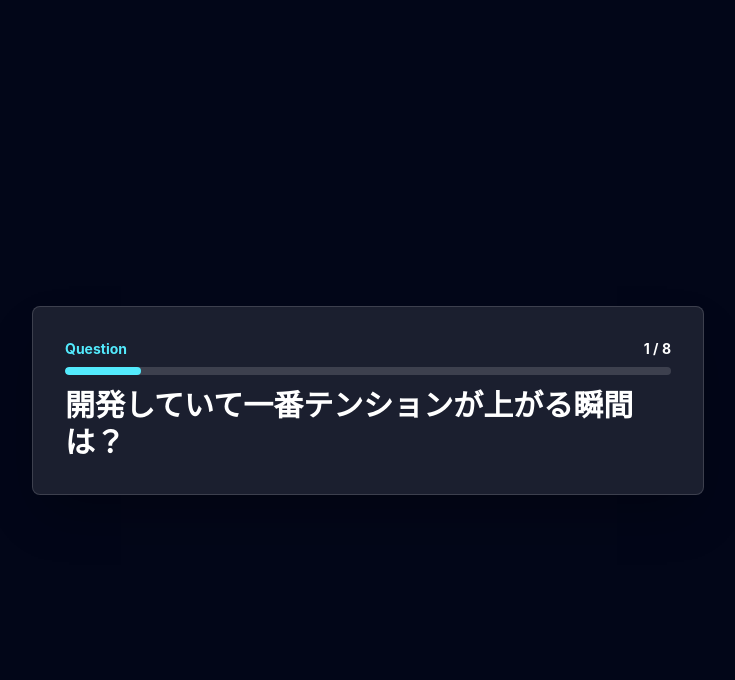
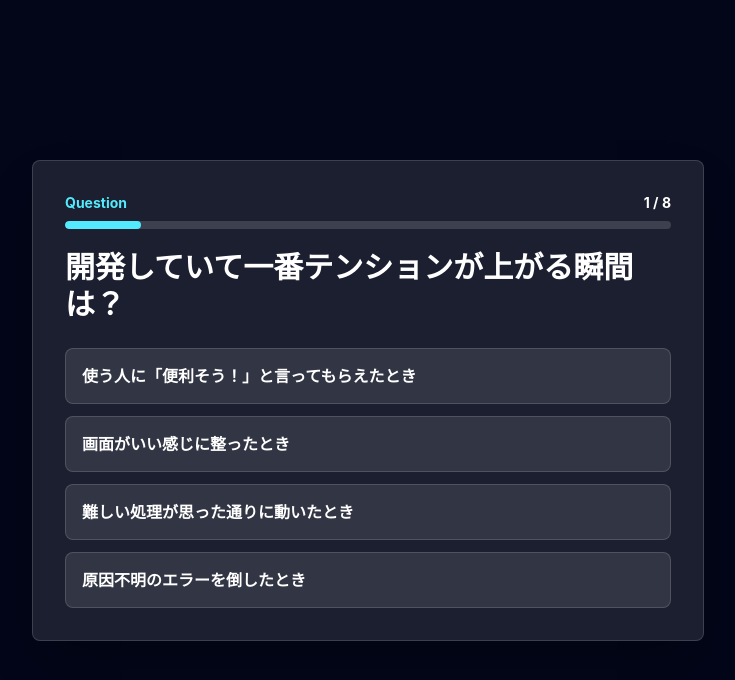
Before and after one commit to K2kitano02/DevPartyQuest, a React (Vite) app: page / in a window 1280 px wide. Both pictures are taken after a click on the button "診断を始める". Shown: the top 680 px of the page, without its empty margins (272-1007 px from the left). Built offline with nearby package versions, Linux system fonts and the light colour scheme.

Commit message:
Add: 質問カードコンポーネントを追加

```diff
--- a/src/App.tsx
+++ b/src/App.tsx
@@ -1,6 +1,6 @@
 import { useState } from "react";
 
-import ProgressBar from "./components/ProgressBar";
+import QuestionCard from "./components/QuestionCard";
 import StartScreen from "./components/StartScreen";
 import { questions } from "./data/questions";
 import type { AppStep } from "./types/diagnosis";
@@ -16,15 +16,12 @@ function App() {
 
   return (
     <main className="grid min-h-screen place-items-center bg-slate-950 px-5 py-10 text-white">
-      <section className="w-full max-w-2xl rounded-lg border border-white/15 bg-white/10 p-6 shadow-2xl shadow-black/30 sm:p-8">
-        <ProgressBar
-          currentQuestionIndex={0}
-          totalQuestions={questions.length}
-        />
-        <h1 className="mt-3 text-3xl leading-tight font-black">
-          {firstQuestion.text}
-        </h1>
-      </section>
+      <QuestionCard
+        question={firstQuestion}
+        currentQuestionIndex={0}
+        totalQuestions={questions.length}
+        onAnswer={() => {}}
+      />
     </main>
   );
 }
--- /dev/null
+++ b/src/components/QuestionCard.tsx
@@ -0,0 +1,40 @@
+import type { Answer, Question } from "../types/diagnosis";
+import AnswerButton from "./AnswerButton";
+import ProgressBar from "./ProgressBar";
+
+type QuestionCardProps = {
+  question: Question;
+  currentQuestionIndex: number;
+  totalQuestions: number;
+  onAnswer: (answer: Answer) => void;
+};
+
+function QuestionCard({
+  question,
+  currentQuestionIndex,
+  totalQuestions,
+  onAnswer,
+}: QuestionCardProps) {
+  return (
+    <section className="w-full max-w-2xl rounded-lg border border-white/15 bg-white/10 p-6 shadow-2xl shadow-black/30 sm:p-8">
+      <ProgressBar
+        currentQuestionIndex={currentQuestionIndex}
+        totalQuestions={totalQuestions}
+      />
+      <h1 className="mt-5 text-3xl leading-tight font-black">
+        {question.text}
+      </h1>
+      <div className="mt-6 grid gap-3">
+        {question.answers.map((answer) => (
+          <AnswerButton
+            key={answer.text}
+            text={answer.text}
+            onClick={() => onAnswer(answer)}
+          />
+        ))}
+      </div>
+    </section>
+  );
+}
+
+export default QuestionCard;
```
Also changed, not shown: .codex/TODO.md, 1 other file (tests, documents, lock files or other folders).
